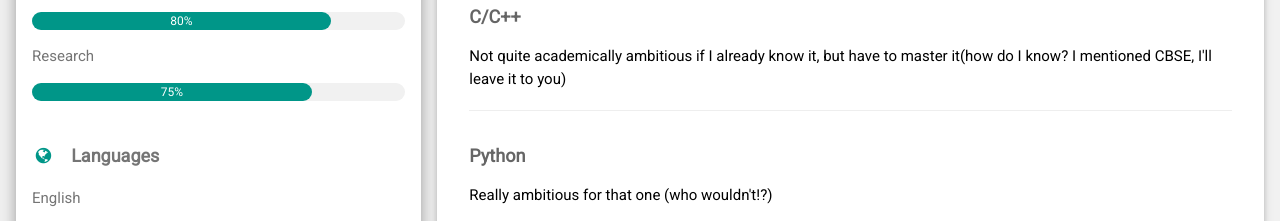
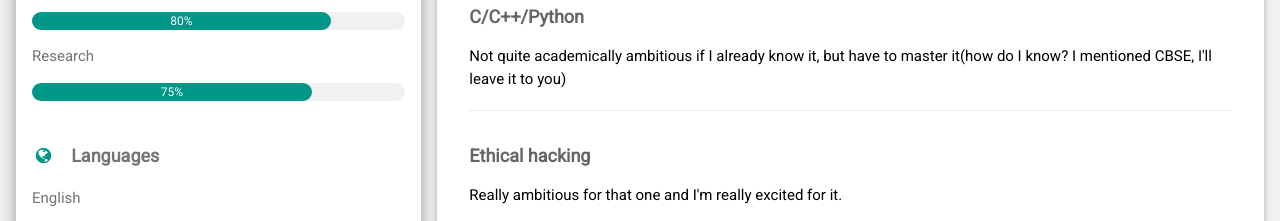
Before and after one commit to sreeya12/sreeya12.github.io, a plain HTML site: page index.html in a window 1280 px wide. Shown: the part 724-945 px from the top of the page. Drawn offline with nearby package versions, Linux system fonts and the light colour scheme.

Commit message:
Update index.html

```diff
--- a/index.html
+++ b/index.html
@@ -102,15 +102,15 @@ html,body,h1,h2,h3,h4,h5,h6 {font-family: "Roboto", sans-serif}
       <div class="w3-container w3-card w3-white">
         <h2 class="w3-text-grey w3-padding-16"><i class="fa fa-certificate fa-fw w3-margin-right w3-xxlarge w3-text-teal"></i>Academic Ambition</h2>
         <div class="w3-container">
-          <h5 class="w3-opacity"><b>C/C++</b></h5>
+          <h5 class="w3-opacity"><b>C/C++/Python</b></h5>
 
           <p>Not quite academically ambitious if I already know it, but have to master it(how do I know? I mentioned CBSE, I'll leave it to you)</p>
           <hr>
         </div>
         <div class="w3-container">
-          <h5 class="w3-opacity"><b>Python</b></h5>
+          <h5 class="w3-opacity"><b>Ethical hacking</b></h5>
 
-          <p>Really ambitious for that one (who wouldn't!?)</p>
+          <p>Really ambitious for that one and I'm really excited for it.</p>
           <hr>
         </div>
         <div class="w3-container">
```
